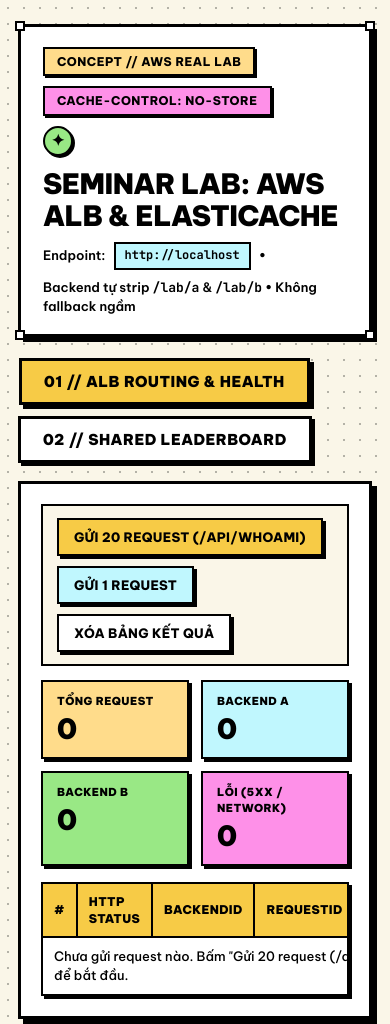
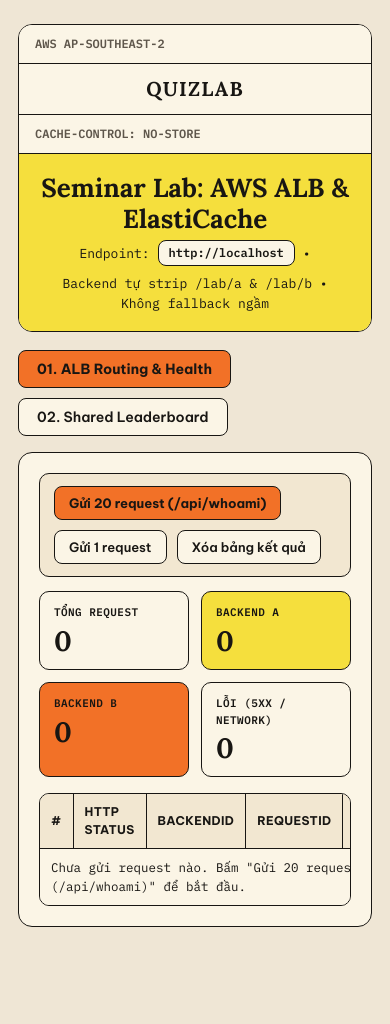
Before and after one commit to duykhoa1125/live-quiz, a website: page seminar-lab/alb-elasticache/public/index.html in a window 390 px wide. Shown: the top 1024 px of the page. After the commit the page ends 991 px from the top, so only its background shows below. Drawn offline with Linux system fonts and the light colour scheme.

Commit message:
feat: Refactor index.html for improved UI with warm color palette and updated fonts

```diff
--- a/seminar-lab/alb-elasticache/public/index.html
+++ b/seminar-lab/alb-elasticache/public/index.html
@@ -3,47 +3,44 @@
 <head>
   <meta charset="UTF-8">
   <meta name="viewport" content="width=device-width, initial-scale=1.0">
-  <title>Seminar Lab — AWS ALB &amp; ElastiCache (Neo-Brutalism)</title>
+  <title>Seminar Lab — AWS ALB &amp; ElastiCache</title>
   <link rel="preconnect" href="https://fonts.googleapis.com">
   <link rel="preconnect" href="https://fonts.gstatic.com" crossorigin>
-  <link href="https://fonts.googleapis.com/css2?family=Be+Vietnam+Pro:wght@500;600;700;800;900&family=JetBrains+Mono:wght@500;700&display=swap" rel="stylesheet">
+  <link href="https://fonts.googleapis.com/css2?family=Be+Vietnam+Pro:wght@500;600;700&family=IBM+Plex+Mono:wght@400;500;600;700&family=Lora:wght@600;700&display=swap" rel="stylesheet">
   <style>
     :root {
-      --cream: #FAF6E8;
-      --white: #FFFFFF;
-      --black: #000000;
-      --pink: #FE90E8;
-      --cyan: #C0F7FE;
-      --green: #99E885;
-      --yellow: #F7CB46;
-      --peach: #FFDC8B;
-      --border: 3px solid #000000;
-      --border-thin: 2px solid #000000;
-      --shadow: 5px 5px 0px #000000;
-      --shadow-sm: 3px 3px 0px #000000;
+      --bg-outer: #EFE6D5;
+      --paper: #FBF5E6;
+      --paper-alt: #F2E7D1;
+      --ink: #181613;
+      --muted: #5E564B;
+      --orange: #F27127;
+      --orange-hover: #E0621B;
+      --yellow: #F5DF3D;
+      --err-bg: #FDE4DF;
+      --err-ink: #9E1F14;
+      --err-border: #B82518;
+      --line: 1.5px solid #181613;
     }
 
     * { box-sizing: border-box; }
 
     button, input, select {
-      font-family: inherit;
+      font-family: "Be Vietnam Pro", system-ui, -apple-system, sans-serif;
     }
 
     body {
       margin: 0;
       min-height: 100vh;
-      font-family: "Be Vietnam Pro", system-ui, -apple-system, "Segoe UI", Roboto, sans-serif;
-      color: var(--black);
-      background-color: var(--cream);
-      background-image: radial-gradient(rgba(0, 0, 0, 0.28) 1px, transparent 1px);
-      background-size: 16px 16px;
-      line-height: 1.45;
-      padding-bottom: 36px;
+      font-family: "IBM Plex Mono", ui-monospace, SFMono-Regular, Menlo, Consolas, monospace;
+      color: var(--ink);
+      background-color: var(--bg-outer);
+      line-height: 1.5;
+      padding-bottom: 40px;
     }
 
     code, .mono {
-      font-family: "JetBrains Mono", ui-monospace, SFMono-Regular, Menlo, Consolas, monospace;
-      font-weight: 700;
+      font-family: "IBM Plex Mono", ui-monospace, SFMono-Regular, Menlo, Consolas, monospace;
     }
 
     .container {
@@ -52,100 +49,79 @@
       padding: 0 18px;
     }
 
-    /* Hero frame inspired by Neo-Brutalism concept frame */
+    /* Editorial Litverse-style header card */
     .hero-frame {
-      position: relative;
-      background: var(--white);
-      border: var(--border);
-      box-shadow: var(--shadow);
-      padding: 20px 22px 18px;
-      margin-bottom: 20px;
+      background: var(--paper);
+      border: var(--line);
+      border-radius: 14px;
+      overflow: hidden;
+      margin-bottom: 18px;
     }
 
-    .corner-handle {
-      position: absolute;
-      width: 10px;
-      height: 10px;
-      background: var(--white);
-      border: var(--border-thin);
-    }
-    .corner-tl { top: -6px; left: -6px; }
-    .corner-tr { top: -6px; right: -6px; }
-    .corner-bl { bottom: -6px; left: -6px; }
-    .corner-br { bottom: -6px; right: -6px; }
-
-    .hero-top {
-      display: flex;
-      flex-wrap: wrap;
-      justify-content: space-between;
+    .hero-topbar {
+      display: grid;
+      grid-template-columns: 1fr auto 1fr;
       align-items: center;
-      gap: 10px;
-      margin-bottom: 10px;
+      border-bottom: var(--line);
+      background: var(--paper);
     }
 
-    .pill-tag {
-      display: inline-flex;
-      align-items: center;
-      gap: 6px;
-      padding: 4px 12px;
-      background: var(--peach);
-      border: var(--border-thin);
-      box-shadow: 2px 2px 0 #000;
+    .hero-top-cell {
+      padding: 10px 16px;
       font-size: 12px;
-      font-weight: 800;
-      text-transform: uppercase;
-      letter-spacing: 0.04em;
+      font-weight: 600;
+      color: var(--muted);
+    }
+    .hero-top-cell.right {
+      text-align: right;
     }
 
-    .pill-tag.accent-pink {
-      background: var(--pink);
+    .hero-brand {
+      padding: 10px 26px;
+      border-left: var(--line);
+      border-right: var(--line);
+      font-family: "Lora", Georgia, serif;
+      font-size: 20px;
+      font-weight: 700;
+      letter-spacing: 0.06em;
+      text-transform: uppercase;
+      text-align: center;
+      color: var(--ink);
     }
 
-    .hero-title-row {
-      display: flex;
-      flex-wrap: wrap;
-      align-items: center;
-      gap: 12px;
+    .hero-banner {
+      background: var(--yellow);
+      padding: 18px 22px;
+      text-align: center;
     }
 
     h1 {
-      margin: 0;
-      font-size: 28px;
-      font-weight: 900;
-      text-transform: uppercase;
-      letter-spacing: -0.02em;
-      line-height: 1.15;
-    }
-
-    .spark {
-      display: inline-flex;
-      align-items: center;
-      justify-content: center;
-      width: 30px;
-      height: 30px;
-      background: var(--green);
-      border: var(--border-thin);
-      border-radius: 50%;
-      font-size: 16px;
-      font-weight: 900;
-      box-shadow: 2px 2px 0 #000;
+      margin: 0 0 6px;
+      font-family: "Lora", Georgia, serif;
+      font-size: 26px;
+      font-weight: 700;
+      color: var(--ink);
+      line-height: 1.2;
     }
 
     .subtitle {
-      margin: 10px 0 0;
+      margin: 0;
       font-size: 13px;
-      font-weight: 600;
+      color: var(--ink);
       display: flex;
       flex-wrap: wrap;
+      justify-content: center;
       align-items: center;
       gap: 8px;
     }
 
     .origin-chip {
-      padding: 3px 9px;
-      background: var(--cyan);
-      border: var(--border-thin);
+      padding: 3px 10px;
+      background: var(--paper);
+      border: var(--line);
+      border-radius: 8px;
       font-size: 12px;
+      font-weight: 600;
       word-break: break-all;
     }
 
@@ -153,48 +129,47 @@
     .tabs {
       display: flex;
       flex-wrap: wrap;
-      gap: 12px;
-      margin-bottom: 18px;
+      gap: 10px;
+      margin-bottom: 16px;
     }
 
     .tab-btn {
-      padding: 11px 22px;
-      border: var(--border);
-      background: var(--white);
-      color: var(--black);
-      font-size: 15px;
-      font-weight: 900;
-      text-transform: uppercase;
-      letter-spacing: 0.03em;
+      padding: 9px 18px;
+      border: var(--line);
+      border-radius: 8px;
+      background: var(--paper);
+      color: var(--ink);
+      font-size: 14px;
+      font-weight: 600;
       cursor: pointer;
-      box-shadow: var(--shadow-sm);
-      transition: transform 0.08s ease, box-shadow 0.08s ease, background-color 0.08s ease;
+      transition: background-color 0.12s ease;
     }
 
     .tab-btn:hover {
-      background: var(--peach);
+      background: var(--paper-alt);
     }
 
     .tab-btn.active {
-      background: var(--yellow);
-      transform: translate(1px, 1px);
-      box-shadow: 4px 4px 0 #000;
+      background: var(--orange);
+      color: var(--ink);
+      font-weight: 700;
     }
 
     /* Main Panels */
     .panel {
       display: none;
-      background: var(--white);
-      border: var(--border);
-      box-shadow: var(--shadow);
+      background: var(--paper);
+      border: var(--line);
+      border-radius: 14px;
       padding: 20px;
     }
 
     .panel.active { display: block; }
 
     .control-block {
-      background: var(--cream);
-      border: var(--border-thin);
+      background: var(--paper-alt);
+      border: var(--line);
+      border-radius: 10px;
       padding: 12px 14px;
       margin-bottom: 14px;
       display: flex;
@@ -204,63 +179,62 @@
     }
 
     label {
-      font-size: 13px;
-      font-weight: 800;
-      text-transform: uppercase;
+      font-size: 12px;
+      font-weight: 600;
+      color: var(--ink);
       display: inline-flex;
       align-items: center;
       gap: 8px;
     }
 
     input, select {
-      padding: 8px 10px;
-      border: var(--border-thin);
-      background: var(--white);
-      color: var(--black);
-      font-size: 14px;
-      font-weight: 700;
-      box-shadow: 2px 2px 0 #000;
+      padding: 7px 10px;
+      border: var(--line);
+      border-radius: 8px;
+      background: var(--paper);
+      color: var(--ink);
+      font-size: 13px;
+      font-weight: 600;
       outline: none;
     }
 
     input:focus, select:focus {
-      background: var(--cyan);
+      border-color: var(--orange);
+      background: #FFFFFF;
     }
 
     button.action {
-      padding: 9px 15px;
-      border: var(--border-thin);
-      background: var(--white);
-      color: var(--black);
+      padding: 8px 14px;
+      border: var(--line);
+      border-radius: 8px;
+      background: var(--paper);
+      color: var(--ink);
       font-size: 13px;
-      font-weight: 800;
-      text-transform: uppercase;
-      letter-spacing: 0.02em;
+      font-weight: 600;
       cursor: pointer;
-      box-shadow: var(--shadow-sm);
-      transition: transform 0.07s ease, box-shadow 0.07s ease;
+      transition: background-color 0.12s ease, transform 0.08s ease;
     }
 
     button.action:hover:not(:disabled) {
-      transform: translate(-1px, -1px);
-      box-shadow: 4px 4px 0 #000;
+      background: var(--paper-alt);
+    }
+
+    button.action.primary {
+      background: var(--orange);
+      font-weight: 700;
+    }
+
+    button.action.primary:hover:not(:disabled) {
+      background: var(--orange-hover);
     }
 
     button.action:active:not(:disabled) {
-      transform: translate(2px, 2px);
-      box-shadow: 1px 1px 0 #000;
+      transform: translateY(1px);
     }
-
-    button.action.primary { background: var(--yellow); }
-    button.action.cyan { background: var(--cyan); }
-    button.action.green { background: var(--green); }
-    button.action.pink { background: var(--pink); }
-    button.action.peach { background: var(--peach); }
 
     button.action:disabled {
       opacity: 0.55;
       cursor: not-allowed;
-      box-shadow: 1px 1px 0 #000;
     }
 
     /* Stats */
@@ -273,63 +247,69 @@
 
     @media (max-width: 720px) {
       .stats { grid-template-columns: repeat(2, 1fr); }
+      .hero-topbar { grid-template-columns: 1fr; }
+      .hero-brand { border-left: none; border-right: none; border-top: var(--line); border-bottom: var(--line); }
+      .hero-top-cell.right { text-align: left; }
     }
 
     .stat-box {
       padding: 12px 14px;
-      border: var(--border-thin);
-      box-shadow: var(--shadow-sm);
-      background: var(--peach);
+      border: var(--line);
+      border-radius: 10px;
+      background: var(--paper);
     }
-    .stat-box.stat-a { background: var(--cyan); }
-    .stat-box.stat-b { background: var(--green); }
-    .stat-box.stat-err { background: var(--pink); }
+    .stat-box.stat-a { background: var(--yellow); }
+    .stat-box.stat-b { background: var(--orange); }
+    .stat-box.stat-err { background: var(--paper); }
 
     .stat-label {
       font-size: 11px;
-      font-weight: 900;
+      font-weight: 600;
       text-transform: uppercase;
       letter-spacing: 0.04em;
+      color: var(--ink);
     }
 
     .stat-val {
+      font-family: "Lora", Georgia, serif;
       font-size: 28px;
-      font-weight: 900;
-      line-height: 1.1;
+      font-weight: 700;
+      line-height: 1.15;
       margin-top: 4px;
     }
 
     /* Badges */
     .badge {
       display: inline-block;
-      padding: 3px 10px;
-      border: var(--border-thin);
+      padding: 2px 10px;
+      border: var(--line);
+      border-radius: 999px;
+      font-family: "Be Vietnam Pro", system-ui, sans-serif;
       font-size: 12px;
-      font-weight: 900;
-      text-transform: uppercase;
-      box-shadow: 2px 2px 0 #000;
+      font-weight: 700;
     }
-    .badge-A { background: var(--cyan); color: var(--black); }
-    .badge-B { background: var(--green); color: var(--black); }
-    .badge-ERR { background: var(--pink); color: var(--black); }
+    .badge-A { background: var(--yellow); color: var(--ink); }
+    .badge-B { background: var(--orange); color: var(--ink); }
+    .badge-ERR { background: var(--err-bg); color: var(--err-ink); border-color: var(--err-border); }
 
     /* Tables */
     .table-wrap {
       overflow-x: auto;
-      border: var(--border-thin);
-      box-shadow: var(--shadow-sm);
+      border: var(--line);
+      border-radius: 10px;
+      background: var(--paper);
     }
 
     table {
       width: 100%;
       border-collapse: collapse;
-      font-size: 13px;
-      background: var(--white);
+      font-size: 12.5px;
+      background: var(--paper);
     }
 
     th, td {
-      border-bottom: var(--border-thin);
-      border-right: var(--border-thin);
+      border-bottom: var(--line);
+      border-right: var(--line);
       padding: 9px 11px;
       text-align: left;
     }
@@ -338,10 +318,11 @@
     tr:last-child td { border-bottom: none; }
 
     th {
-      background: var(--yellow);
-      font-weight: 900;
+      background: var(--paper-alt);
+      font-family: "Be Vietnam Pro", system-ui, sans-serif;
+      font-weight: 700;
+      font-size: 12px;
       text-transform: uppercase;
-      font-size: 12px;
       letter-spacing: 0.03em;
     }
 
@@ -358,49 +339,49 @@
     }
 
     .card-sub {
-      border: var(--border);
-      box-shadow: var(--shadow);
-      background: var(--white);
+      border: var(--line);
+      border-radius: 14px;
+      background: var(--paper);
       overflow: hidden;
     }
 
     .card-sub-head {
-      padding: 11px 14px;
-      border-bottom: var(--border);
+      padding: 11px 15px;
+      border-bottom: var(--line);
       display: flex;
       justify-content: space-between;
       align-items: center;
       gap: 8px;
-      font-size: 15px;
-      font-weight: 900;
-      text-transform: uppercase;
+      font-family: "Lora", Georgia, serif;
+      font-size: 16px;
+      font-weight: 700;
     }
 
-    .card-sub-head.head-a { background: var(--cyan); }
-    .card-sub-head.head-b { background: var(--green); }
+    .card-sub-head.head-a { background: var(--yellow); }
+    .card-sub-head.head-b { background: var(--orange); }
 
     .card-sub-body {
-      padding: 12px 14px 14px;
+      padding: 14px;
     }
 
     .status-line {
       font-size: 12px;
-      font-weight: 700;
       margin-bottom: 10px;
-      padding: 6px 9px;
-      background: var(--cream);
-      border: var(--border-thin);
+      padding: 7px 10px;
+      background: var(--paper-alt);
+      border: var(--line);
+      border-radius: 8px;
       word-break: break-word;
     }
 
     .error-banner {
       padding: 11px 14px;
-      background: var(--pink);
-      color: var(--black);
-      border: var(--border);
-      box-shadow: var(--shadow-sm);
-      font-size: 13px;
-      font-weight: 800;
+      background: var(--err-bg);
+      color: var(--err-ink);
+      border: 1.5px solid var(--err-border);
+      border-radius: 10px;
+      font-size: 12.5px;
+      font-weight: 600;
       margin: 12px 0;
       display: none;
       white-space: pre-wrap;
@@ -409,13 +390,12 @@
     .log-box {
       margin-top: 16px;
       padding: 12px 14px;
-      background: #111111;
-      color: var(--green);
-      border: var(--border);
-      box-shadow: var(--shadow-sm);
-      font-family: "JetBrains Mono", ui-monospace, SFMono-Regular, Menlo, Consolas, monospace;
+      background: var(--ink);
+      color: var(--paper);
+      border: var(--line);
+      border-radius: 10px;
+      font-family: "IBM Plex Mono", ui-monospace, SFMono-Regular, Menlo, Consolas, monospace;
       font-size: 12px;
-      font-weight: 600;
       max-height: 190px;
       overflow-y: auto;
       white-space: pre-wrap;
@@ -425,39 +405,33 @@
 <body>
   <div class="container">
     <header class="hero-frame">
-      <span class="corner-handle corner-tl"></span>
-      <span class="corner-handle corner-tr"></span>
-      <span class="corner-handle corner-bl"></span>
-      <span class="corner-handle corner-br"></span>
-
-      <div class="hero-top">
-        <span class="pill-tag">CONCEPT // AWS REAL LAB</span>
-        <span class="pill-tag accent-pink">CACHE-CONTROL: NO-STORE</span>
+      <div class="hero-topbar">
+        <div class="hero-top-cell">AWS AP-SOUTHEAST-2</div>
+        <div class="hero-brand">QuizLab</div>
+        <div class="hero-top-cell right">CACHE-CONTROL: NO-STORE</div>
       </div>
 
-      <div class="hero-title-row">
-        <span class="spark" aria-hidden="true">✦</span>
+      <div class="hero-banner">
         <h1>Seminar Lab: AWS ALB &amp; ElastiCache</h1>
+        <p class="subtitle">
+          <span>Endpoint:</span>
+          <code id="originText" class="origin-chip"></code>
+          <span>•</span>
+          <span>Backend tự strip <code>/lab/a</code> &amp; <code>/lab/b</code> • Không fallback ngầm</span>
+        </p>
       </div>
-
-      <p class="subtitle">
-        <span>Endpoint:</span>
-        <code id="originText" class="origin-chip"></code>
-        <span>•</span>
-        <span>Backend tự strip <code>/lab/a</code> &amp; <code>/lab/b</code> • Không fallback ngầm</span>
-      </p>
     </header>
 
     <nav class="tabs" aria-label="Demo tabs">
-      <button class="tab-btn active" data-tab="alb">01 // ALB Routing &amp; Health</button>
-      <button class="tab-btn" data-tab="leaderboard">02 // Shared Leaderboard</button>
+      <button class="tab-btn active" data-tab="alb">01. ALB Routing &amp; Health</button>
+      <button class="tab-btn" data-tab="leaderboard">02. Shared Leaderboard</button>
     </nav>
 
     <!-- TAB 1: ALB -->
     <section id="tab-alb" class="panel active">
       <div class="control-block">
         <button id="btnSend20" class="action primary">Gửi 20 request (/api/whoami)</button>
-        <button id="btnSend1" class="action cyan">Gửi 1 request</button>
+        <button id="btnSend1" class="action">Gửi 1 request</button>
         <button id="btnClearAlb" class="action">Xóa bảng kết quả</button>
       </div>
 
@@ -514,12 +488,12 @@
             <option value="elasticache">elasticache (Valkey dùng chung)</option>
           </select>
         </label>
-        <button id="btnCacheStatus" class="action peach">Kiểm tra Cache Status (A &amp; B)</button>
-        <button id="btnResetRoom" class="action pink">Reset phòng (store đang chọn)</button>
+        <button id="btnCacheStatus" class="action">Kiểm tra Cache Status (A &amp; B)</button>
+        <button id="btnResetRoom" class="action">Reset phòng (store đang chọn)</button>
       </div>
 
       <div class="control-block">
-        <button id="btnWriteAlice100" class="action cyan">Ghi Alice = 100 qua A</button>
+        <button id="btnWriteAlice100" class="action">Ghi Alice = 100 qua A</button>
         <button id="btnSeed3" class="action primary">Seed 3 người chơi qua A (Alice 100, Bob 150, Chi 120)</button>
         <button id="btnAlice170" class="action primary">Update Alice = 170 qua A</button>
       </div>
@@ -534,8 +508,8 @@
           <input id="scoreInput" type="number" value="100" min="0" style="width: 90px;">
         </label>
         <button id="btnPutCustom" class="action">Ghi điểm tùy chọn qua A</button>
-        <button id="btnReadA" class="action cyan">Đọc từ A (/lab/a/...)</button>
-        <button id="btnReadB" class="action green">Đọc từ B (/lab/b/...)</button>
+        <button id="btnReadA" class="action">Đọc từ A (/lab/a/...)</button>
+        <button id="btnReadB" class="action">Đọc từ B (/lab/b/...)</button>
       </div>
 
       <div id="lbErrorBanner" class="error-banner"></div>
@@ -766,7 +740,7 @@
           const errText = (res.data && (res.data.error || res.data.rawText)) || ('HTTP ' + res.status);
           badgeEl.innerHTML = `<span class="badge badge-ERR">HTTP ${res.status}</span>`;
           metaEl.textContent = `Lỗi thật từ backend ${target}: ${errText}`;
-          tbodyEl.innerHTML = `<tr><td colspan="3" style="background: var(--pink); font-weight: 800;">${escapeHtml(errText)}</td></tr>`;
+          tbodyEl.innerHTML = `<tr><td colspan="3" style="background: var(--err-bg); color: var(--err-ink); font-weight: 600;">${escapeHtml(errText)}</td></tr>`;
           return;
         }
 
```
Also changed, not shown: docs/DEMO_WORKLOG.md (+62 -0 lines).
